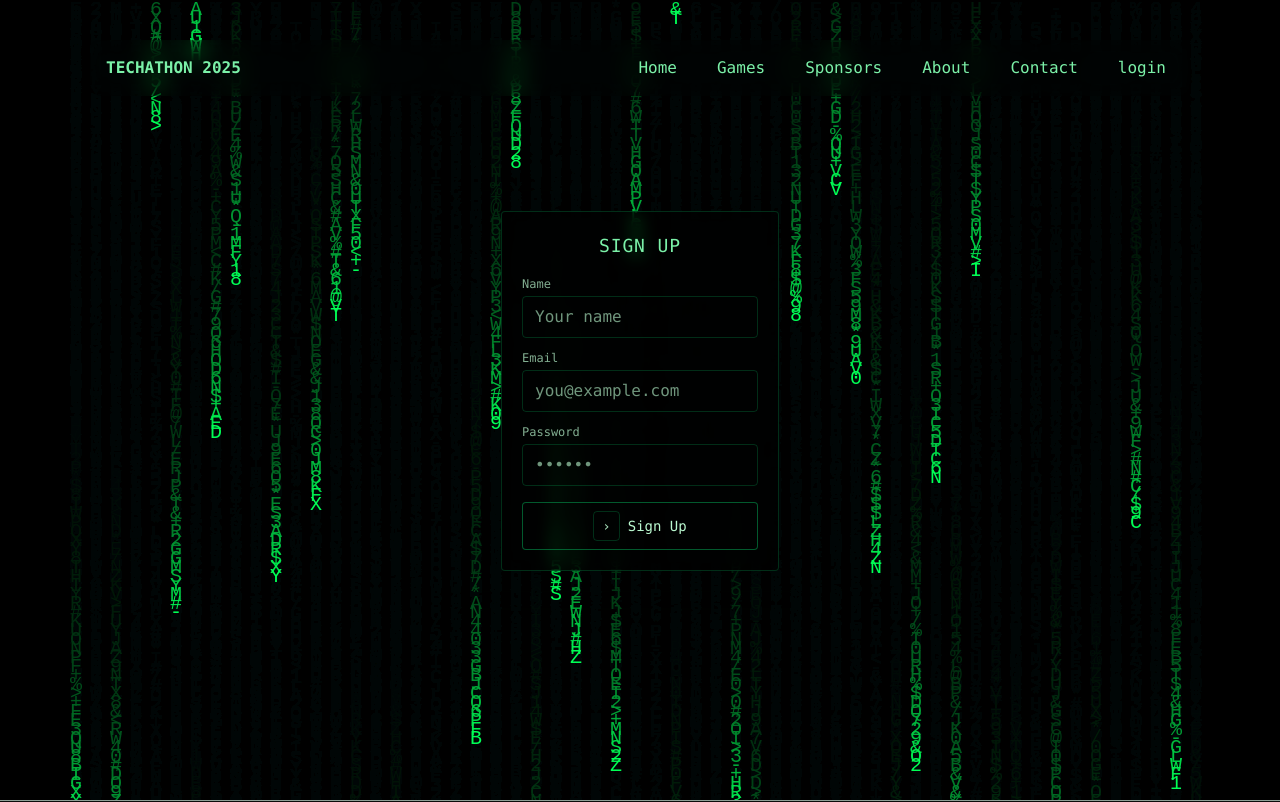
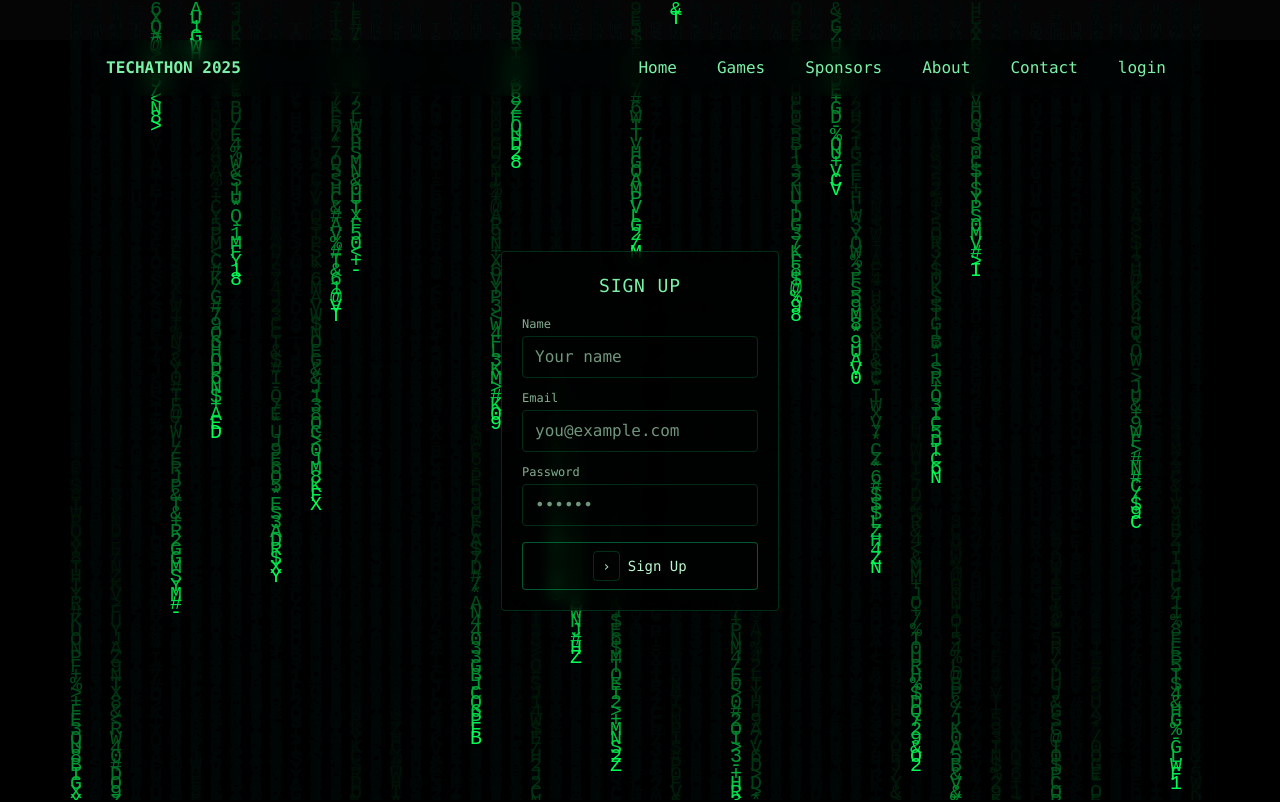
Before and after one commit to chandanyadav2004/Teachathon, a React (Vite) app in the folder techathon-ui/: page /signup in a window 1280 px wide. Shown: the top 802 px of the page. Built offline with nearby package versions, Linux system fonts and the light colour scheme.

Commit message:
margin top 10

```diff
--- a/techathon-ui/src/pages/Login.jsx
+++ b/techathon-ui/src/pages/Login.jsx
@@ -168,7 +168,7 @@ export default function Login() {
       {/* ---------- LOGIN SECTION ---------- */}
       <div
         id="login"
-        className="min-h-screen flex items-center justify-center bg-black text-green-200"
+        className="min-h-screen flex items-center justify-center bg-black text-green-200 sm:mt-10"
         style={{
           // subtle background texture using your uploaded file
           backgroundImage: `url(${BG_IMG})`,
--- a/techathon-ui/src/pages/Signup.jsx
+++ b/techathon-ui/src/pages/Signup.jsx
@@ -159,7 +159,7 @@ export default function Signup() {
 
 
     <div
-      className="min-h-screen flex items-center justify-center bg-black text-green-200 px-4"
+      className="min-h-screen flex items-center sm:mt-10 justify-center bg-black text-green-200 px-4"
       style={{
         backgroundImage: `url(${BG_IMG})`,
         backgroundSize: "cover",
```
